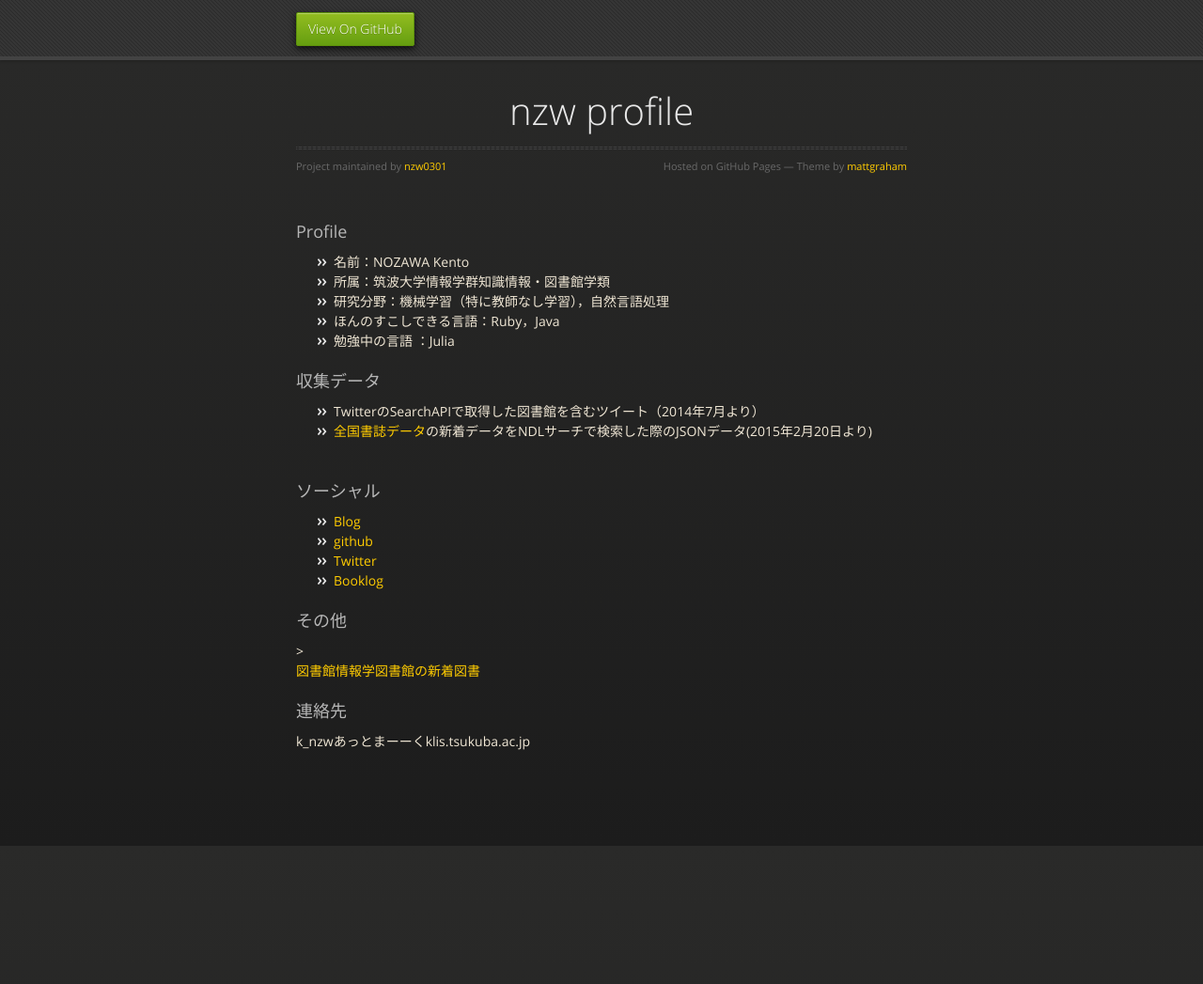
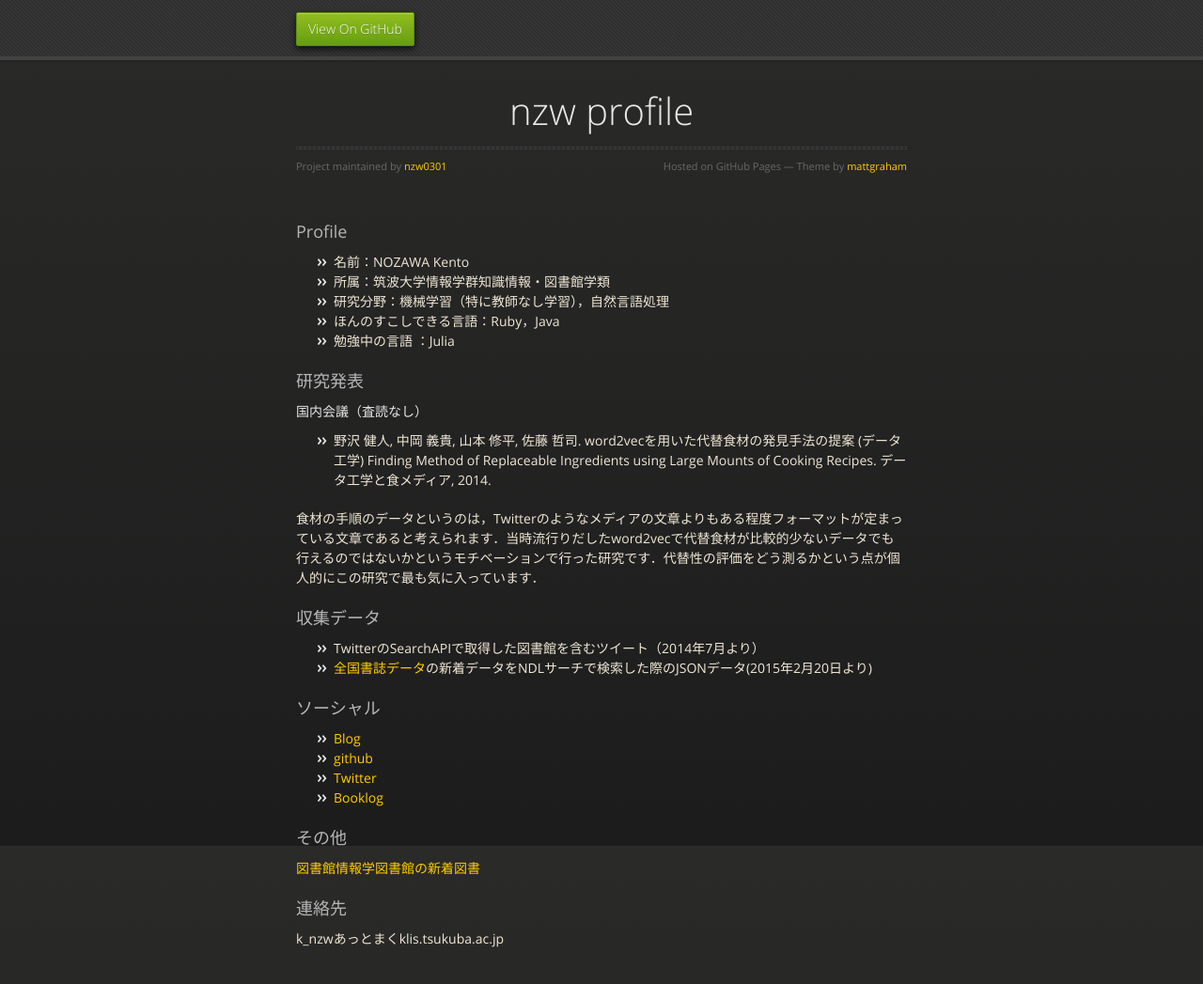
Before and after one commit to nzw0301/nzw0301.github.io, a Jekyll site: the page index.html, which Jekyll copies as it is, in a window 1280 px wide and 1119 px high. Shown: the top 1047 px of the window at 94% size. Built offline with Jekyll 4.4.1, drawn with Linux system fonts in a browser that asks for light colours; nearby versions of some CDN libraries.

Commit message:
add research

```diff
--- a/index.html
+++ b/index.html
@@ -44,26 +44,32 @@
           <li>勉強中の言語        ：Julia</li>
         </ul>
 
+        <h3>研究発表</h3>
+        <h4>国内会議（査読なし）</h4>
+        <ul>
+          <li>野沢 健人, 中岡 義貴, 山本 修平, 佐藤 哲司. word2vecを用いた代替食材の発見手法の提案 (データ工学) Finding Method of Replaceable Ingredients using Large Mounts of Cooking Recipes. データ工学と食メディア, 2014. </li>
+        </ul>
+        <p>  食材の手順のデータというのは，Twitterのようなメディアの文章よりもある程度フォーマットが定まっている文章であると考えられます．当時流行りだしたword2vecで代替食材が比較的少ないデータでも行えるのではないかというモチベーションで行った研究です．代替性の評価をどう測るかという点が個人的にこの研究で最も気に入っています．</p>
+
+
         <h3>収集データ</h3>
         <ul>
           <li>TwitterのSearchAPIで取得した図書館を含むツイート（2014年7月より）</li>
           <li><a href="http://iss.ndl.go.jp/rss/ndlopac/index.xml">全国書誌データ</a>の新着データをNDLサーチで検索した際のJSONデータ(2015年2月20日より)</li>
         </ul>
 
-  <br />
         <h3>ソーシャル</h3>
         <ul>
           <li><a href="http://nzw.hatenablog.jp/">Blog</a></li>
           <li><a href="https://github.com/nzw0301">github</a></li>
           <li><a href="https://twitter.com/nozawa0301">Twitter</a></li>
           <li><a href="http://booklog.jp/users/nozawa0301/">Booklog</a></li>
-
         </ul>
 
-  <h3>その他</h3>>
+        <h3>その他</h3>
         <a href="http://www5307ue.sakura.ne.jp/tsukubalib">  <p>図書館情報学図書館の新着図書</p></a>
         <h3>連絡先</h3>
-  <p>k_nzwあっとまーーくklis.tsukuba.ac.jp</p>
+        <p>k_nzwあっとまくklis.tsukuba.ac.jp</p>
 
 
         <!-- <a id="welcome-to-github-pages" class="anchor" href="#welcome-to-github-pages" aria-hidden="true"><span class="octicon octicon-link"></span></a>Welcome to GitHub Pages.</h3> -->
```
Lines whose indentation alone changed are shown as unchanged.
